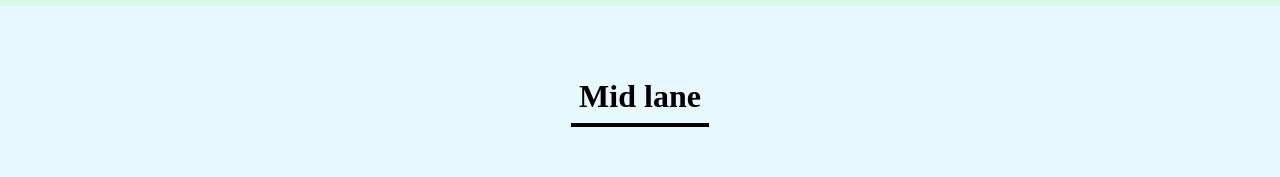
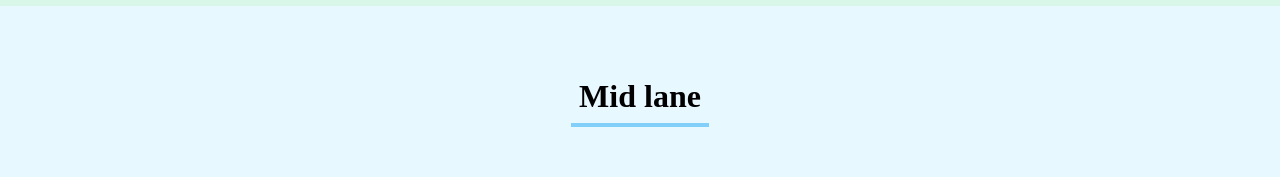
Before and after one commit to gullitkk/estudos, a React (Vite) app in the folder javascript/react-desenvolvendo-com-javascript/organo/: page / in a window 1280 px wide. Shown: the part 677-854 px from the top of the page. Built offline with nearby package versions, Linux system fonts and the light colour scheme.

Commit message:
Update Posicao.jsx

```diff
--- a/javascript/react-desenvolvendo-com-javascript/organo/src/components/Posicao/Posicao.jsx
+++ b/javascript/react-desenvolvendo-com-javascript/organo/src/components/Posicao/Posicao.jsx
@@ -3,7 +3,7 @@ import './Posicao.css'
 export const Posicao = (props) => {
     return (
         <section className='Time' style={{ backgroundColor: props.corSecundaria }}>
-            <h3>{props.nome}</h3>
+            <h3 style={{ borderColor: props.corPrimaria}}>{props.nome}</h3>
         </section>
     ) // precisamos alterar a cor do fundo e da letra usando props como o css n aceita props, usamos o css inlinem dentro do lugar que vc quer aplicar abr um style dentro do style abra uma segunda chaves ai altere//
 }
```
